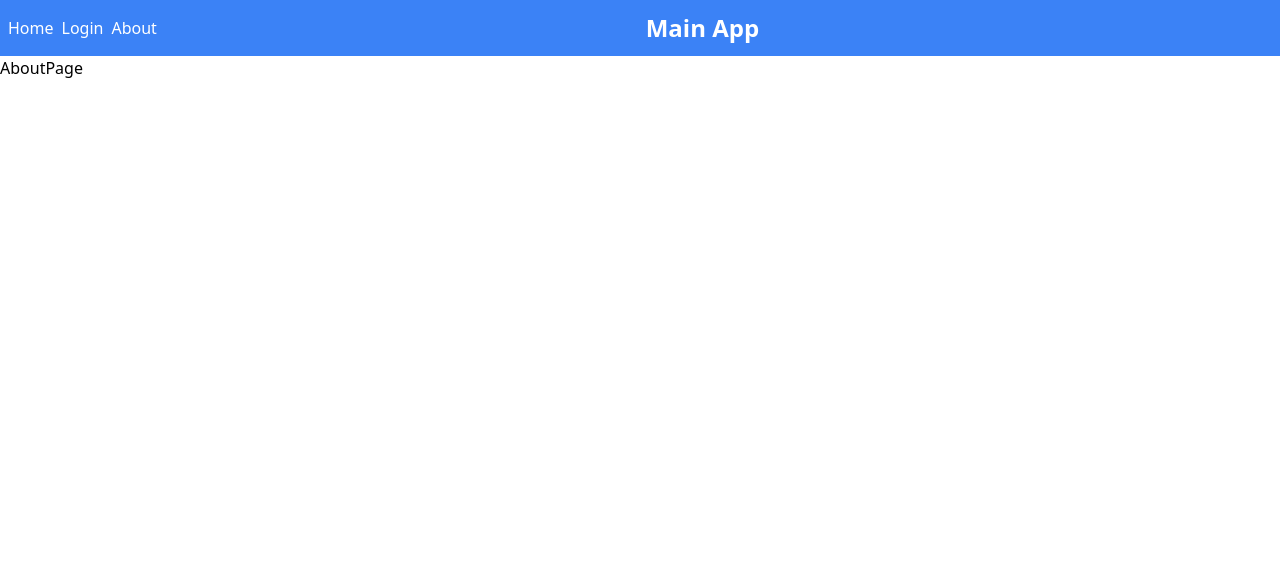
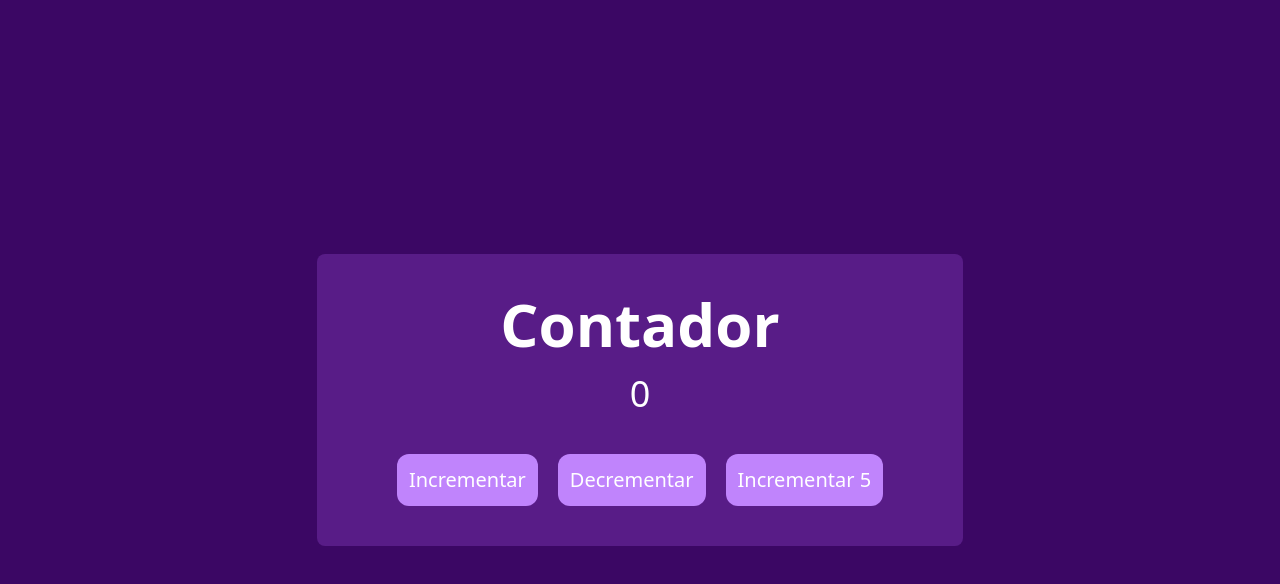
Before and after one commit to laurarengifo09/HOMEWORKS, a React (Create React App) app in the folder challenges/: page / in a window 1280 px wide. Shown: the top 584 px of the page. Built offline with nearby package versions, Linux system fonts and the light colour scheme.

Commit message:
challenge-13

```diff
--- a/challenges/package.json
+++ b/challenges/package.json
@@ -3,13 +3,11 @@
   "version": "0.1.0",
   "private": true,
   "dependencies": {
-    "@reduxjs/toolkit": "^1.9.5",
+    "@reduxjs/toolkit": "^1.9.4",
     "@testing-library/jest-dom": "^5.16.5",
     "@testing-library/react": "^13.4.0",
     "@testing-library/user-event": "^13.5.0",
     "autoprefixer": "^10.4.14",
-    "firebase": "^9.19.1",
-    "firebase-auth": "^0.1.2",
     "postcss": "^8.4.22",
     "react": "^18.2.0",
     "react-dom": "^18.2.0",
--- a/challenges/src/App.js
+++ b/challenges/src/App.js
@@ -1,26 +1,19 @@
-import logo from './logo.svg';
 import './index.css';
-import { LoginPage } from './Challenge12/LoginPage';
-import { NavComponent } from './Components/Challenge11/NavComponents';
+import { Counter } from './Challenge13/Challenge13';
 // import { TodoApp } from './Components/Challenge 10/TodoApp';
 // import { MainApp } from './Components/pages/MainApp';
 // import { Small } from './Components/Small';
 // import { Memorize } from './Components/Memorize';
 // import { NavComponent } from './Components/Challenge11/NavComponents';
 // import { LoginPage } from '../Challenge12/LoginPage';
+// // import { NavComponent } from './Components/NavComponent';
 
 
 function App() {
   return (
-    <div >
       <>
-        {/* <FirstApp></FirstApp>
-        <Counter sum={0}></Counter> */}
-        {/* <Button></Button> */}
-        {/* <GifExpertApp></GifExpertApp> */}
-        <NavComponent></NavComponent>
+        <Counter></Counter>
       </>
-    </div>
   );
 }
 
--- a/challenges/src/Challenge12/LoginPage.jsx
+++ b/challenges/src/Challenge12/LoginPage.jsx
@@ -1,4 +1,5 @@
 import React, { useState } from "react";
+
 
 export const LoginPage = () => {
   const [username, setUsername] = useState("");
--- a/challenges/src/Challenge13/Challenge13.js
+++ b/challenges/src/Challenge13/Challenge13.js
@@ -1,9 +1,9 @@
 import React from "react";
 import { useSelector, useDispatch } from "react-redux";
-import { increment, decrement, incrementBy } from "../actions/counterActions";
+import { increment, decrement, incrementBy } from "../store/counterSlice";
 
 export const Counter = () => {
-  const count = useSelector((state) => state.count);
+  const {counter} = useSelector((state) => state.counter);
   const dispatch = useDispatch();
 
   const handleIncrement = () => {
@@ -18,12 +18,23 @@ export const Counter = () => {
     dispatch(incrementBy(5));
   };
 
+  console.log(counter)
+
   return (
     <div>
-      <h1>{count}</h1>
-      <button onClick={handleIncrement}>Incrementar</button>
-      <button onClick={handleDecrement}>Decrementar</button>
-      <button onClick={handleIncrementBy}>Incrementar por 5</button>
+      <div className="absolute w-full h-full bg-purple-950">
+        <div className="flex w-full h-full items-center justify-center align-middle">
+          <div className="bg-purple-900 items-center justify-center align-middle px-20 py-10 rounded-lg">
+            <h1 className="text-white text-center text-6xl font-bold">Contador</h1>
+            <h1 className="text-white text-center text-4xl pt-5">{counter}</h1>
+            <div className="flex mt-10 gap-5">
+              <button className="btn text-white text-xl bg-purple-400 p-3 rounded-xl hover:bg-purple-500 font-medium" onClick={()=>handleIncrement()}>Incrementar</button>
+              <button className="btn text-white text-xl bg-purple-400 p-3 rounded-xl hover:bg-purple-500 font-medium" onClick={()=>handleDecrement()}>Decrementar</button>
+              <button className="btn text-white text-xl bg-purple-400 p-3 rounded-xl hover:bg-purple-500 font-medium" onClick={()=>handleIncrementBy()}>Incrementar 5</button>
+            </div>
+          </div>
+        </div>
+      </div>
     </div>
   );
 };
--- a/challenges/src/Components/Challenge11/NavComponents.js
+++ b/challenges/src/Components/Challenge11/NavComponents.js
@@ -1,6 +1,6 @@
 import React from 'react';
 import {Link, BrowserRouter,Route, Routes, Navigate} from 'react-router-dom';
-import { LoginPage } from '../../Challenge12/LoginPage';
+import { LoginPage } from '../../../Challenge12/LoginPage';
 import { HomePage } from '../pages/HomePage';
 import { AboutPage } from '../pages/AboutPage';
 
@@ -8,16 +8,12 @@ import { AboutPage } from '../pages/AboutPage';
 
 export const NavComponent =()=>{
     return (
-        <div className="">
-        <nav className="flex align-middle bg-blue-500 px-2 py-3 space-x-4">
-          <div className='flex gap-2 pt-1'>
-            <a href="./home" className="text-white hover:text-blue-700">Home</a>
-            <a href="./login" className="text-white hover:text-blue-700">Login</a>
-            <a href="./about" className="text-white hover:text-blue-700">About</a>
-          </div>
-          <div className='flex w-full pr-10 justify-center justify-center'>
-            <h1 className="text-white text-2xl font-bold">Main App</h1>
-          </div>
+        <div className="bg-blue-500">
+        <h1 className="text-2xl font-bold">Main App</h1>
+        <nav className="flex space-x-4">
+          <a href="./home" className="text-blue-500 hover:text-blue-700">Home</a>
+          <a href="./login" className="text-blue-500 hover:text-blue-700">Login</a>
+          <a href="./about" className="text-blue-500 hover:text-blue-700">About</a>
         </nav>
         <BrowserRouter>
           <Routes>
--- a/challenges/src/Components/Registro.js
+++ b/challenges/src/Components/Registro.js
@@ -1,72 +1,25 @@
-import React, { useEffect, useMemo } from 'react';
-import { useDispatch, useSelector } from 'react-redux';
+import React from 'react'
+import {useDispatch} from 'react-redux';
 import { useForm } from '../hooks/useForm';
-import { auth, googleAuthProvider } from './Firebase';
-import {logoutAuth } from './store/slices/auth/thunks';
-import { registerAuth } from '../store/slices/Thunks';
 
-export const Registro = () => {
-  const dispatch = useDispatch();
+const Registro = () => {
 
-  const { email, password, onInputChange, formState } = useForm({
-    email: '',
-    password: '',
-  });
+    const dispatch =useDispatch()
 
-  const onSubmit = (event) => {
-    event.preventDefault();
-    dispatch(registerAuth(email, password));
-  };
+    const {email, password, onInputChange, formState} = useForm({
+        email:'rengifolaura09@gmail.com',
+        password:'1234'
 
-  useEffect(() => {
-    auth.onAuthStateChanged(async (user) => {
-      if (!user) return;
-      dispatch(register({ email: user.email }));
-    });
-  }, []);
+    })
 
-  const handleGoogleLogin = () => {
-    auth.signInWithPopup(googleAuthProvider);
-  };
 
-  const handleLogout = () => {
-    auth.signOut();
-    dispatch(logoutAuth());
-  };
 
-  const user = useSelector((state) => state.auth.user);
-  const isUserAuthenticated = useMemo(() => {
-    return !!user;
-  }, [user]);
+
 
   return (
     <>
-      <h1>Registro</h1>
-      <hr />
-      <form onSubmit={onSubmit}>
-        <input
-          name='email'
-          type='email'
-          onChange={onInputChange}
-          value={email}
-        />
-        <input
-          name='password'
-          type='password'
-          onChange={onInputChange}
-          value={password}
-        />
+    </>
+  )
+}
 
-        <button type='submit' disabled={isUserAuthenticated}>
-          Registro
-        </button>
-        <button onClick={handleGoogleLogin} disabled={isUserAuthenticated}>
-          Login with Google
-        </button>
-        {isUserAuthenticated && (
-          <button onClick={handleLogout}>Logout</button>
-        )}
-      </form>
-    </>
-  );
-};
+export default Registro
--- a/challenges/src/index.js
+++ b/challenges/src/index.js
@@ -10,7 +10,7 @@ import reportWebVitals from './reportWebVitals';
 const root = ReactDOM.createRoot(document.getElementById('root'));
 root.render(
   <Provider store={store}>
-    <App></App>
+    <App/>
   </Provider>
 );
 
--- a/challenges/src/store/counterSlice.js
+++ b/challenges/src/store/counterSlice.js
@@ -1,7 +1,7 @@
 import { createSlice } from "@reduxjs/toolkit";
 
 const initialState ={
-    counter: 0
+    counter: 0,
 }
 
 export const counterSlice =createSlice({
@@ -10,8 +10,14 @@ export const counterSlice =createSlice({
     reducers:{
         increment:(state)=>{
             state.counter +=1
+        },
+        decrement:(state)=>{
+            state.counter -=1
+        },
+        incrementBy:(state, v)=>{
+            state.counter += 5
         }
     }
 })
 
-export const {increment}  = counterSlice.actions
+export const {increment, decrement, incrementBy}  = counterSlice.actions
--- a/challenges/src/store/slices/AuthSlice.js
+++ b/challenges/src/store/slices/AuthSlice.js
@@ -16,9 +16,9 @@ export const authSlice = createSlice({
         },
         logout: (state, action) =>{
             console.log('checking')
-        }
+        },
     }
 
 })
 
-export const {login, logout,checkingCredentials} = authSlice.actions
+// export const {login, logout,checkingCredentials} = authSlice.actions
--- a/challenges/src/store/store.js
+++ b/challenges/src/store/store.js
@@ -1,8 +1,8 @@
 import {configureStore} from '@reduxjs/toolkit';
-import {authSlice} from './slices/AuthSlice';
+import {counterSlice} from './counterSlice';
 
 export const store = configureStore({
-    reducer:{
-        auth: authSlice.reducer
+    reducer: {
+        counter: counterSlice.reducer
     },
 })
```
Also changed, not shown: 1 other file (tests, documents, lock files or other folders).
